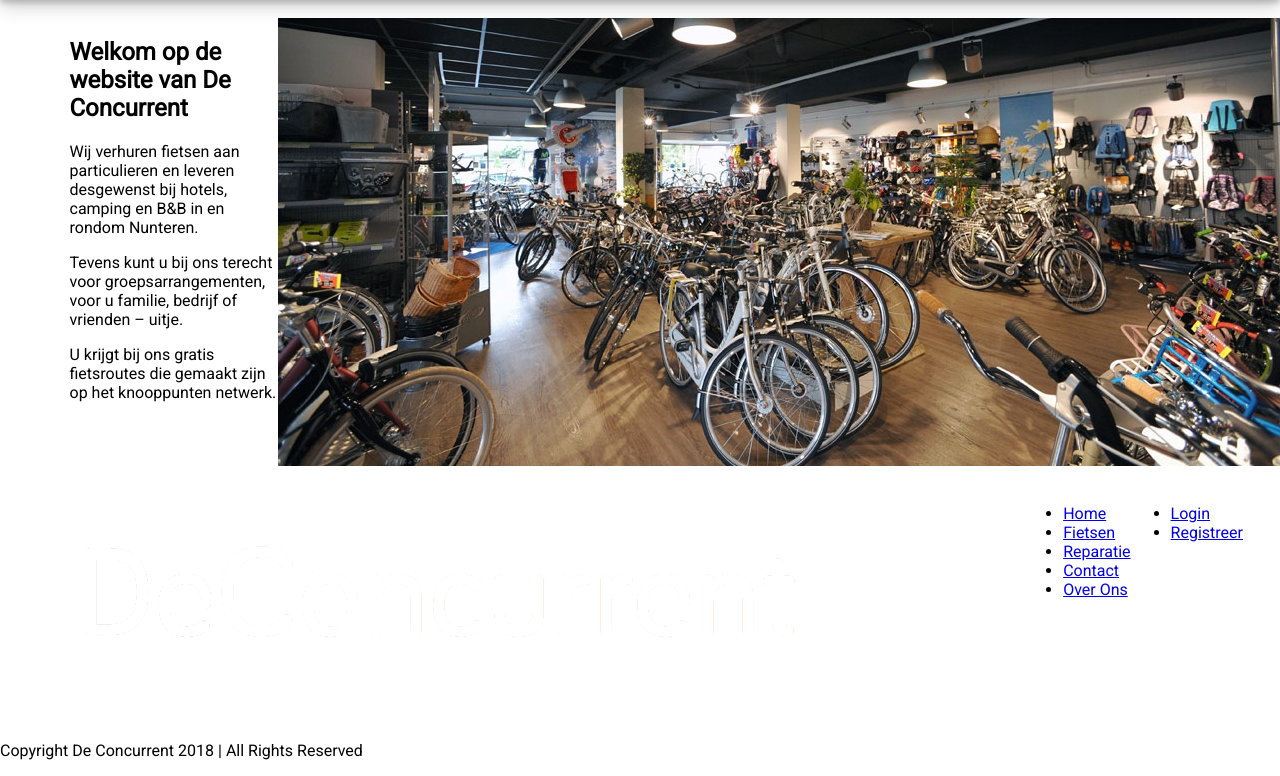
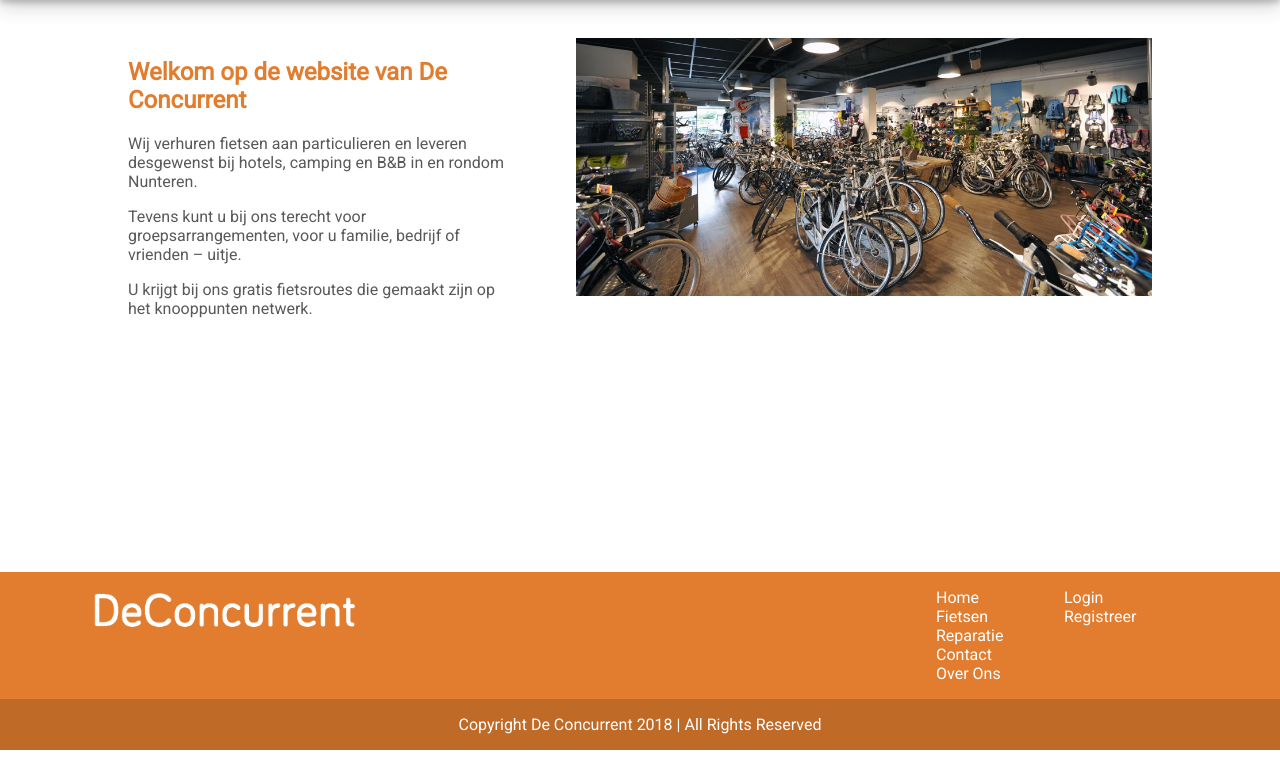
Before and after one commit to Sander0542-School/Summa-OP3-Project-Webshop, a PHP site: page /home in a window 1280 px wide. Shown: the part 50-826 px from the top of the page. After the commit the page ends 800 px from the top, so only its background shows below. Run offline with PHP 8.4, Linux system fonts and the light colour scheme.

Commit message:
Update deconcurrent.css

```diff
--- a/Website/assets/styles/deconcurrent.css
+++ b/Website/assets/styles/deconcurrent.css
@@ -18,6 +18,10 @@
 body {
   margin: 0;
   font-family: 'Roboto', sans-serif;
+}
+
+p, a {
+  color: var(--textcolor);
 }
 
 /* NAVBAR */
@@ -70,7 +74,52 @@ nav .nav-logo {
 }
 
 .navbar-top {
-  height: 50px;
+  height: 60px;
+}
+
+/* FOOTER */
+
+.footer {
+  background-color: var(--accentcolor);
+  margin-top: 30px;
+  width: 100%;
+  bottom: 0;
+  position: fixed;
+}
+
+.footer-dark {
+  background-color: rgba(0, 0, 0, 0.15)
+}
+
+.footer p, .footer a {
+  color: white;
+}
+
+.footer ul {
+  list-style: none;
+}
+
+.footer img {
+  width: 100%;
+}
+
+.footer .copyright {
+  text-align: center;
+}
+
+.footer a, .footer a:focus, .footer a:link, .footer a:active {
+  color: white;
+  text-decoration: none;
+}
+
+.footer a:hover {
+  text-decoration: underline;
+}
+
+/* HOME PAGE */
+
+.home h2 {
+  color: var(--accentcolor);
 }
 
 /* CARDS */
@@ -132,51 +181,104 @@ nav .nav-logo {
   color: var(--textcolor);
 }
 
+/* IMAGES */
+
+.img-homepage {
+  width: 100%;
+}
+
 /* ROWS & COLUMNS */
 
 .row {
-  margin-top: 18px;
   display: flex;
+}
+
+.row.margin-top {
+  margin-top: 28px;
 }
 
 .col {
   float: left;
 }
 
+.col-right {
+  float: right !important;
+}
+
+.col0-5 {
+  width: 5%;
+}
+
 .col1 {
   width: 10%;
+}
+
+.col1-5 {
+  width: 15%;
 }
 
 .col2 {
   width: 20%;
 }
 
+.col2-5 {
+  width: 25%;
+}
+
 .col3 {
   width: 30%;
+}
+
+.col3-5 {
+  width: 35%;
 }
 
 .col4 {
   width: 40%;
 }
 
+.col4-5 {
+  width: 45%;
+}
+
 .col5 {
   width: 50%;
+}
+
+.col5-5 {
+  width: 55%;
 }
 
 .col6 {
   width: 60%;
 }
 
+.col6-5 {
+  width: 65%;
+}
+
 .col7 {
   width: 70%;
+}
+
+.col7-5 {
+  width: 75%;
 }
 
 .col8 {
   width: 80%;
 }
 
+.col8-5 {
+  width: 85%;
+}
+
 .col9 {
   width: 90%;
+}
+
+.col9-5 {
+  width: 95%;
 }
 
 .col10 {
```
